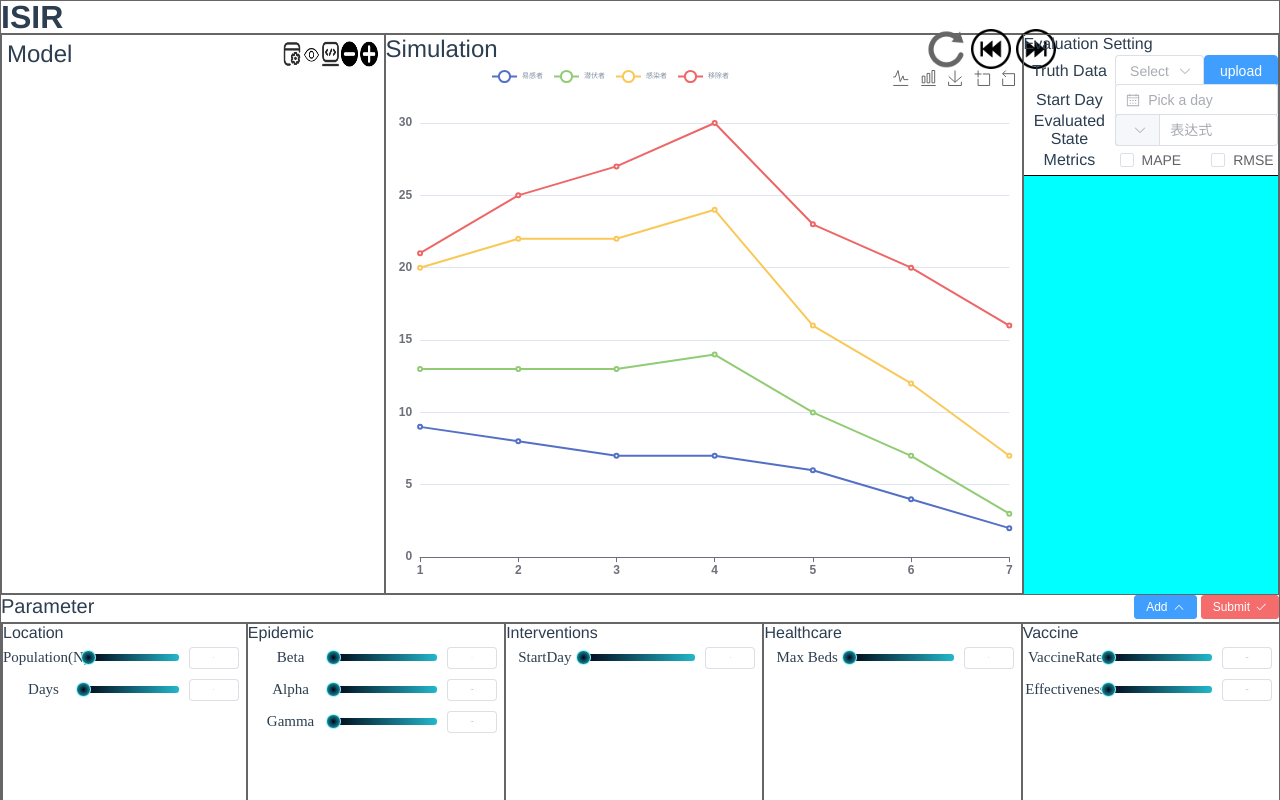
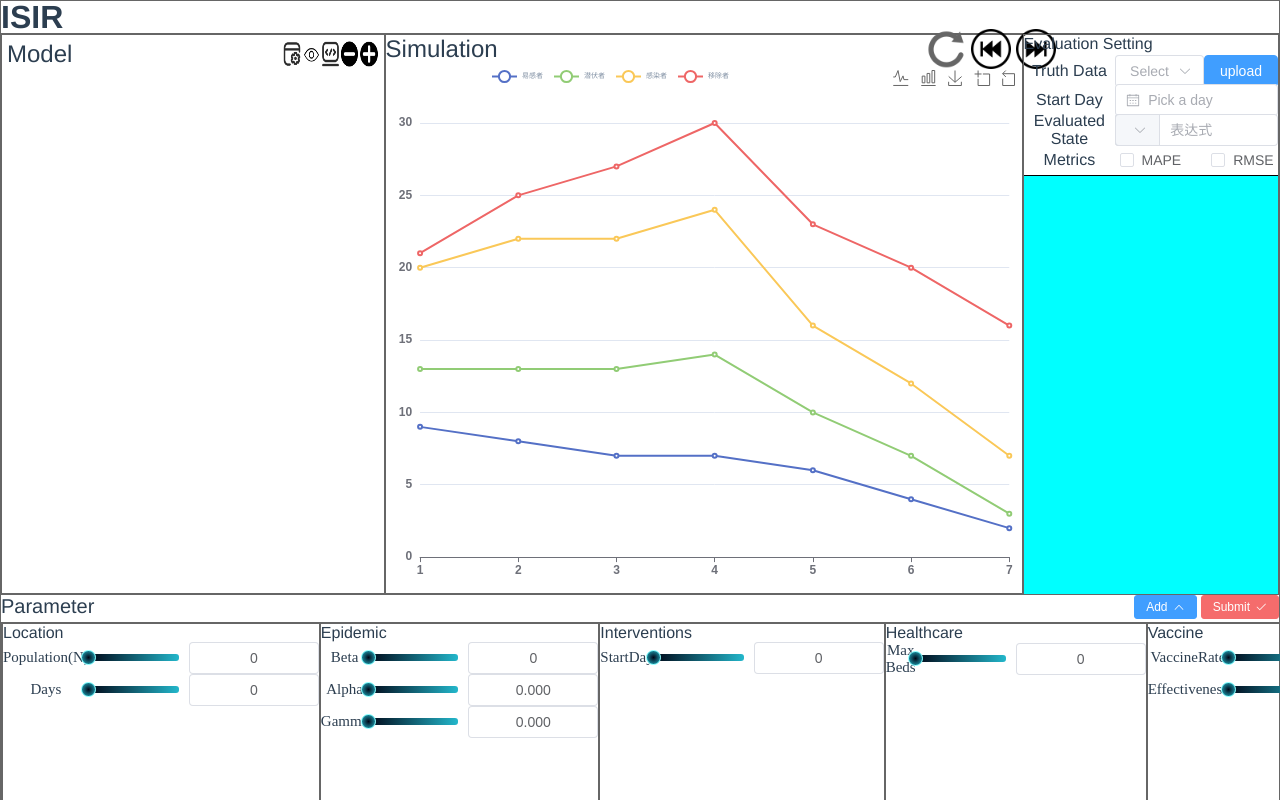
Before and after one commit to wjsdawn/SIR, a Vue app: page /#/ in a window 1280 px wide. Built offline with nearby package versions, Linux system fonts and the light colour scheme.

Commit message:
修改参数面板字体不显示问题

```diff
--- a/src/assets/styles/slider.css
+++ b/src/assets/styles/slider.css
@@ -21,38 +21,38 @@
     width:15px;
     height:15px;
    }
-   /* 右边按钮的外部大框和内部小框样式 */
-  ::v-deep .el-input__inner {
-    background-color: transparent !important;
-    border-color: #80ffff;
-    height: 20px;
-    width: 5px  !important;
-    font-size: 1px;
-    text-align: center;
-   }
-   /* 控制右边输入框长度 */
-   ::v-deep .el-input-number.el-input-number--mini.is-without-controls.el-slider__input{
-      width:50px;
-      margin-right: 7px;
-   }
-   /* 每一个新增参数的边框样式 */
-   .title ::v-deep .el-input__wrapper {
-    box-shadow: 0 0 0 0px;     /*把输入框的原来的四方框宽度，都为0就去掉四方框 */
-    flex-grow: 1;  /* 把输入框中小输入框长度 */
-     /* border-top-width: 0px;
-    border-left-width: 0px;
-    border-right-width: 0px;
-    border-bottom-width: 1px; */
-   }
-   .sli  .el-input__wrapper {
-     /*box-shadow: 0 0 0 0px;    把输入框的原来的四方框宽度，都为0就去掉四方框 */
-    flex-grow: 1;  /* 把输入框中小输入框长度 */
-     /* border-top-width: 0px;
-    border-left-width: 0px;
-    border-right-width: 0px;
-    border-botto
-    m-width: 1px; */
-   }
+  /* !* 右边按钮的外部大框和内部小框样式 *!*/
+  /*::v-deep .el-input__inner {*/
+  /*  background-color: transparent !important;*/
+  /*  border-color: #80ffff;*/
+  /*  height: 20px;*/
+  /*  width: 5px  !important;*/
+  /*  font-size: 1px;*/
+  /*  text-align: center;*/
+  /* } */
+  /* !* 控制右边输入框长度 *!*/
+  /* ::v-deep .el-input-number.el-input-number--mini.is-without-controls.el-slider__input{*/
+  /*    width:50px;*/
+  /*    margin-right: 7px;*/
+  /* }*/
+  /* !* 每一个新增参数的边框样式 *!*/
+  /* .title ::v-deep .el-input__wrapper {*/
+  /*  box-shadow: 0 0 0 0px;     !*把输入框的原来的四方框宽度，都为0就去掉四方框 *!*/
+  /*  flex-grow: 1;  !* 把输入框中小输入框长度 *!*/
+  /*   !* border-top-width: 0px;*/
+  /*  border-left-width: 0px;*/
+  /*  border-right-width: 0px;*/
+  /*  border-bottom-width: 1px; *!*/
+  /* }*/
+  /* .sli  .el-input__wrapper {*/
+  /*   !*box-shadow: 0 0 0 0px;    把输入框的原来的四方框宽度，都为0就去掉四方框 *!*/
+  /*  flex-grow: 1;  !* 把输入框中小输入框长度 *!*/
+  /*   !* border-top-width: 0px;*/
+  /*  border-left-width: 0px;*/
+  /*  border-right-width: 0px;*/
+  /*  border-botto*/
+  /*  m-width: 1px; *!*/
+  /* }*/
    /* 删除按钮的样式 */
    ::v-deep .el-button.el-button--small.delete{
     border-width: 0px;
--- a/src/components/Evaluation/evaluationGraph.vue
+++ b/src/components/Evaluation/evaluationGraph.vue
@@ -159,16 +159,13 @@ export default {
   watch: {
     listItem: {
       handler(newVal) {
-        console.log("我的长度",this.count)
-        console.log("数组长度",newVal.length)
-        // console.log("我的数组长度",newVal.length)
         if (this.count+1 < newVal.length) {
-          this.deleteMonitor()
-        } else  if (this.count+1 === newVal.length) {
           this.myOption.xAxis.data = this.time;
           this.myOption.series[0].data = this.data_P;
           this.myOption.series[1].data = this.data_T;
           option && this.myChart.setOption(this.myOption);
+          this.deleteMonitor()
+        } else  if (this.count+1 === newVal.length) {
           console.log("添加监听")
           this.addMonitor();
         }
--- a/src/components/ProjectFooter/parameterRight1.css
+++ b/src/components/ProjectFooter/parameterRight1.css
@@ -7,8 +7,6 @@
 .parameterRight1>.parameterRight1-header{
     flex: 1;
     display: flex;
-    width: 100%;
-    height: 100%;
     display: flex;
 }
 .parameterRight1>.parameterRight1-container{
@@ -55,73 +53,73 @@
    flex:0.2;
 }
 /* 滑道样式 */
-::v-deep .el-slider__runway.show-input{
-   background-image: linear-gradient(to right,#000718,#23b7cb);
-   width: 90px !important;
-   height: 7px;
-   margin-right: 10px;
-}
- /*按钮样式*/
-::v-deep .el-slider__button {
-   border: 1px solid #80ffff;
-   background-image: radial-gradient(#000718,#23b7cb);
-   width:15px;
-   height:15px;
-  }
-  /* 右边按钮的外部大框和内部小框样式 */
- ::v-deep .el-input__inner {
-   background-color: transparent !important;
-   border-color: #80ffff;
-   height: 20px;
-   font-size: 1px;
-   text-align: center;
-  }
-  /* 控制右边输入框长度 */
-  ::v-deep .el-input-number.el-input-number--mini.is-without-controls.el-slider__input{
-     width:50px;
-     margin-right: 7px;
-  }
-  /* 控制并排三个输入框的样式和间距 */
-  .title ::v-deep .el-input__wrapper{
-   box-shadow: 0 0 0 0px;
-   flex-grow: 1;
-   padding-right: 1px;
-  }
-  .title ::v-deep .el-input__inner{
-   /* margin-right: 5px; */
-   margin-left: 10px;
-  }
-  .input_bf ::v-deep .el-input__wrapper {
-   box-shadow: 0 0 0 0px;   /*把输入框的原来的四方框宽度，都为0就去掉四方框 */
-   flex-grow: 1;  /* 把输入框中小输入框长度 */
-   margin-left: 8px;
-   border-radius: 0;
-   border-style:solid;
-   border-top-width: 0px;
-   border-left-width: 0px;
-   border-right-width: 0px;
-   border-bottom-width: 1px;
-  }
-  .input_af ::v-deep .el-input__wrapper {
-   box-shadow: 0 0 0 0px;   /*把输入框的原来的四方框宽度，都为0就去掉四方框 */
-   flex-grow: 1;  /* 把输入框中小输入框长度 */
-   margin-right: 6px;
-   border-radius: 0;
-   border-style:solid;
-   border-top-width: 0px;
-   border-left-width: 0px;
-   border-right-width: 0px;
-   border-bottom-width: 1px;
-  }
-  /* 去掉删除按钮边框和左右边距离 */
- ::v-deep .el-button.el-button--small.delete{
-   border-width: 0px;
-   padding-left: 0px;
-   padding-right: 7px;
-  }
- .sidebar-wrapper .el-scrollbar__wrap {
-   overflow-x: hidden;
- }
- .is-horizontal {
-   display: none;
- }
+/*::v-deep .el-slider__runway.show-input{*/
+/*   background-image: linear-gradient(to right,#000718,#23b7cb);*/
+/*   width: 90px !important;*/
+/*   height: 7px;*/
+/*   margin-right: 10px;*/
+/*}*/
+/* !*按钮样式*!*/
+/*::v-deep .el-slider__button {*/
+/*   border: 1px solid #80ffff;*/
+/*   background-image: radial-gradient(#000718,#23b7cb);*/
+/*   width:15px;*/
+/*   height:15px;*/
+/*  }*/
+/*  !* 右边按钮的外部大框和内部小框样式 *!*/
+/* ::v-deep .el-input__inner {*/
+/*   background-color: transparent !important;*/
+/*   border-color: #80ffff;*/
+/*   height: 20px;*/
+/*   font-size: 1px;*/
+/*   text-align: center;*/
+/*  } */
+/*  !* 控制右边输入框长度 *!*/
+/*  ::v-deep .el-input-number.el-input-number--mini.is-without-controls.el-slider__input{*/
+/*     width:50px;*/
+/*     margin-right: 7px;*/
+/*  }*/
+/*  !* 控制并排三个输入框的样式和间距 *!*/
+/*  .title ::v-deep .el-input__wrapper{*/
+/*   box-shadow: 0 0 0 0px;*/
+/*   flex-grow: 1; */
+/*   padding-right: 1px;*/
+/*  }*/
+/*  .title ::v-deep .el-input__inner{*/
+/*   !* margin-right: 5px; *!*/
+/*   margin-left: 10px;*/
+/*  }*/
+/*  .input_bf ::v-deep .el-input__wrapper {*/
+/*   box-shadow: 0 0 0 0px;   !*把输入框的原来的四方框宽度，都为0就去掉四方框 *!*/
+/*   flex-grow: 1;  !* 把输入框中小输入框长度 *!*/
+/*   margin-left: 8px;*/
+/*   border-radius: 0;*/
+/*   border-style:solid;*/
+/*   border-top-width: 0px;*/
+/*   border-left-width: 0px;*/
+/*   border-right-width: 0px;*/
+/*   border-bottom-width: 1px; */
+/*  }*/
+/*  .input_af ::v-deep .el-input__wrapper {*/
+/*   box-shadow: 0 0 0 0px;   !*把输入框的原来的四方框宽度，都为0就去掉四方框 *!*/
+/*   flex-grow: 1;  !* 把输入框中小输入框长度 *!*/
+/*   margin-right: 6px;*/
+/*   border-radius: 0;*/
+/*   border-style:solid;*/
+/*   border-top-width: 0px;*/
+/*   border-left-width: 0px;*/
+/*   border-right-width: 0px;*/
+/*   border-bottom-width: 1px; */
+/*  }*/
+/*  !* 去掉删除按钮边框和左右边距离 *!*/
+/* ::v-deep .el-button.el-button--small.delete{*/
+/*   border-width: 0px;*/
+/*   padding-left: 0px;*/
+/*   padding-right: 7px;*/
+/*  }*/
+/* .sidebar-wrapper .el-scrollbar__wrap {*/
+/*   overflow-x: hidden;*/
+/* }*/
+/* .is-horizontal {*/
+/*   display: none;*/
+/* }*/
--- a/src/components/ProjectFooter/parameterRight1.vue
+++ b/src/components/ProjectFooter/parameterRight1.vue
@@ -74,3 +74,5 @@ export default {
 
 <style scoped src='./parameterRight1.css'>
 </style>
+<style scoped src='../../assets/styles/slider.css'>
+</style>
```
Also changed, not shown: src/components/ProjectFooter/parameterMiddle.css (line endings or trailing spaces), 1 other file (tests, documents, lock files or other folders).
